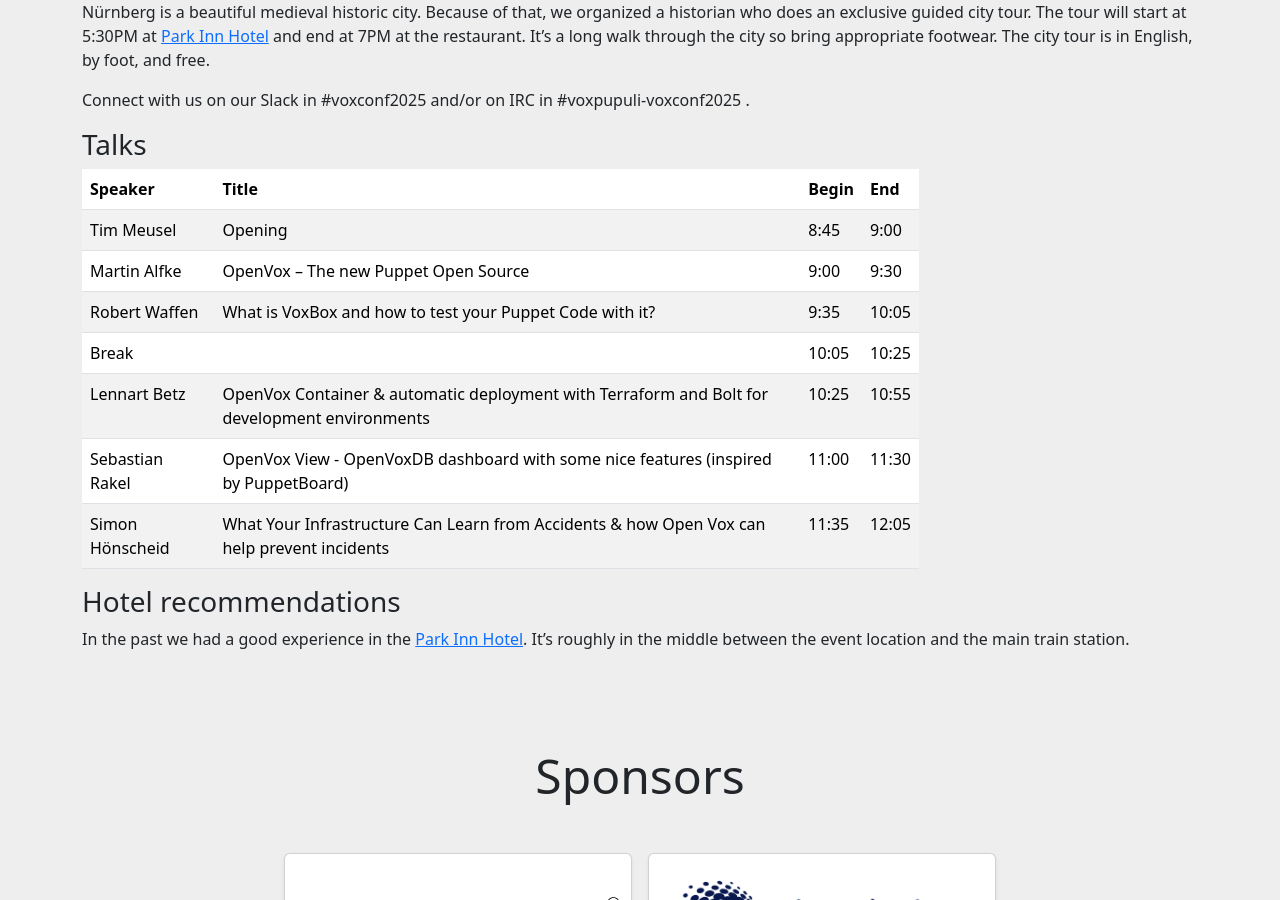
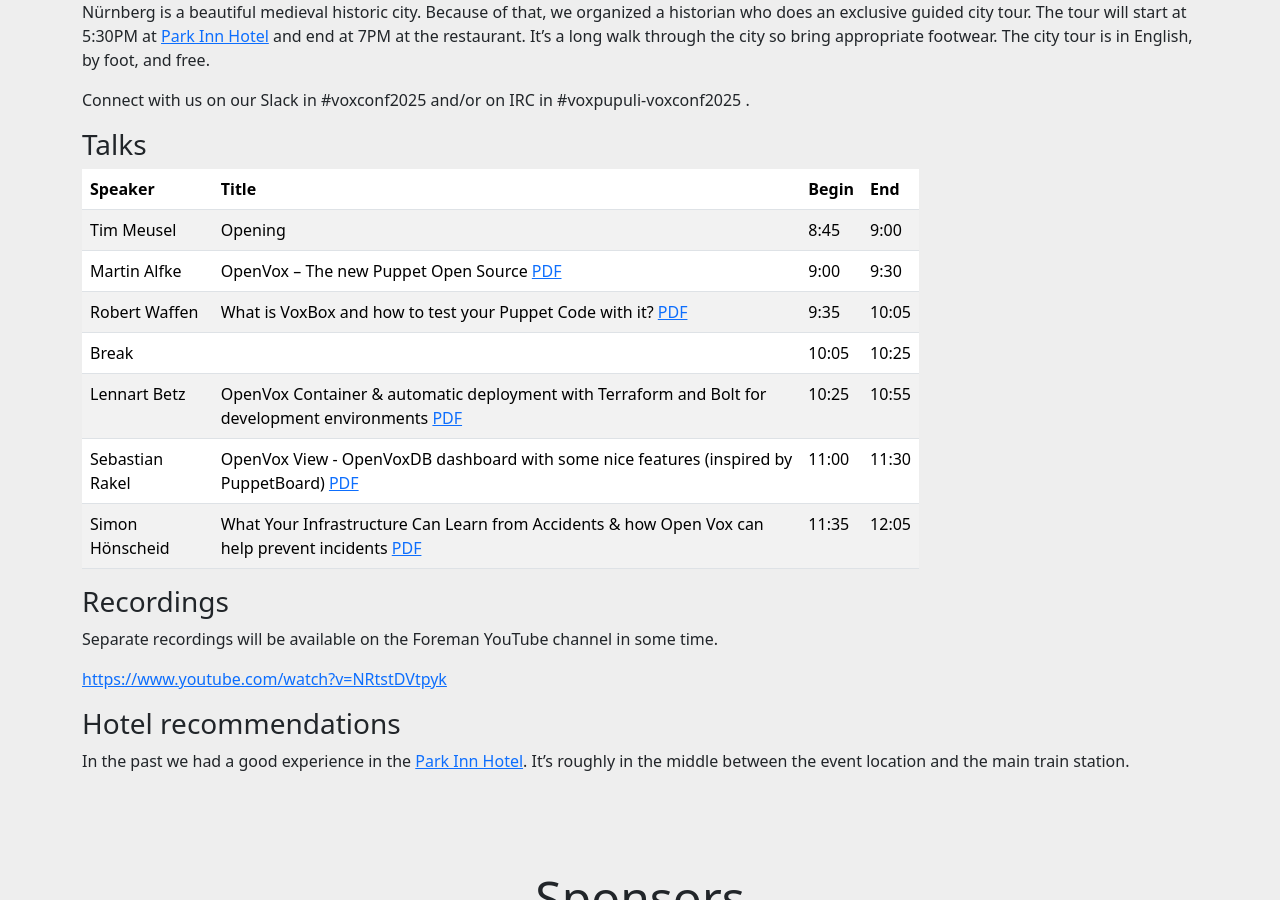
Before and after one commit to voxpupuli/voxpupuli.github.io, a Jekyll site: the page built from voxconf/2025.md, in a window 1280 px wide and 900 px high, scrolled down 1130 px. Built offline with Jekyll 4.4.1, drawn with Linux system fonts in a browser that asks for light colours; nearby versions of some CDN libraries.

Commit message:
Update VoxConf '25 schedule with speaker slides; add recordings section

```diff
--- a/voxconf/2025.md
+++ b/voxconf/2025.md
@@ -68,15 +68,27 @@
 
 {: .table .table-striped .table-hover .w-75}
 
-| Speaker | Title | Begin | End |
-| ------- | ----- | ----- | --- |
-| Tim Meusel | Opening | 8:45 | 9:00 |
-| Martin Alfke | OpenVox – The new Puppet Open Source | 9:00 | 9:30 |
-| Robert Waffen | What is VoxBox and how to test your Puppet Code with it? | 9:35 | 10:05 |
-| Break | | 10:05 | 10:25 |
-| Lennart Betz | OpenVox Container & automatic deployment with Terraform and Bolt for development environments | 10:25 | 10:55 |
-| Sebastian Rakel | OpenVox View - OpenVoxDB dashboard with some nice features (inspired by PuppetBoard) | 11:00 | 11:30 |
-| Simon Hönscheid | What Your Infrastructure Can Learn from Accidents & how Open Vox can help prevent incidents | 11:35 | 12:05 |
+| Speaker         | Title                                                                                                        | Begin | End   |
+| --------------- | -------------------------------------------------------------------------------------------------------------| ----- | ----- |
+| Tim Meusel      | Opening                                                                                                      | 8:45  | 9:00  |
+| Martin Alfke    | OpenVox – The new Puppet Open Source [PDF][Martin]                                                           | 9:00  | 9:30  |
+| Robert Waffen   | What is VoxBox and how to test your Puppet Code with it? [PDF][Robert]                                       | 9:35  | 10:05 |
+| Break           |                                                                                                              | 10:05 | 10:25 |
+| Lennart Betz    | OpenVox Container & automatic deployment with Terraform and Bolt for development environments [PDF][Lennart] | 10:25 | 10:55 |
+| Sebastian Rakel | OpenVox View - OpenVoxDB dashboard with some nice features (inspired by PuppetBoard) [PDF][Sebastian]        | 11:00 | 11:30 |
+| Simon Hönscheid | What Your Infrastructure Can Learn from Accidents & how Open Vox can help prevent incidents [PDF][Simon]     | 11:35 | 12:05 |
+
+[Martin]: slides/ma_OpenVox_-_the_new_Puppet_Open_Source.pdf
+[Robert]: slides/rw_Testing_Code_with_VoxBox.pdf
+[Lennart]: slides/lb_Cloud_Development_Environment.pdf
+[Sebastian]: slides/sr_OpenVox_View.pdf
+[Simon]: slides/sh_What_Your_Infrastructure_Can_Learn_from_Accidents_and_how_OpenVox_can_help_prevent_incidents_v3.pdf
+
+### Recordings
+
+Separate recordings will be available on the Foreman YouTube channel in some time.
+
+<https://www.youtube.com/watch?v=NRtstDVtpyk>
 
 ### Hotel recommendations
 
```
Also changed, not shown: 5 other files.
